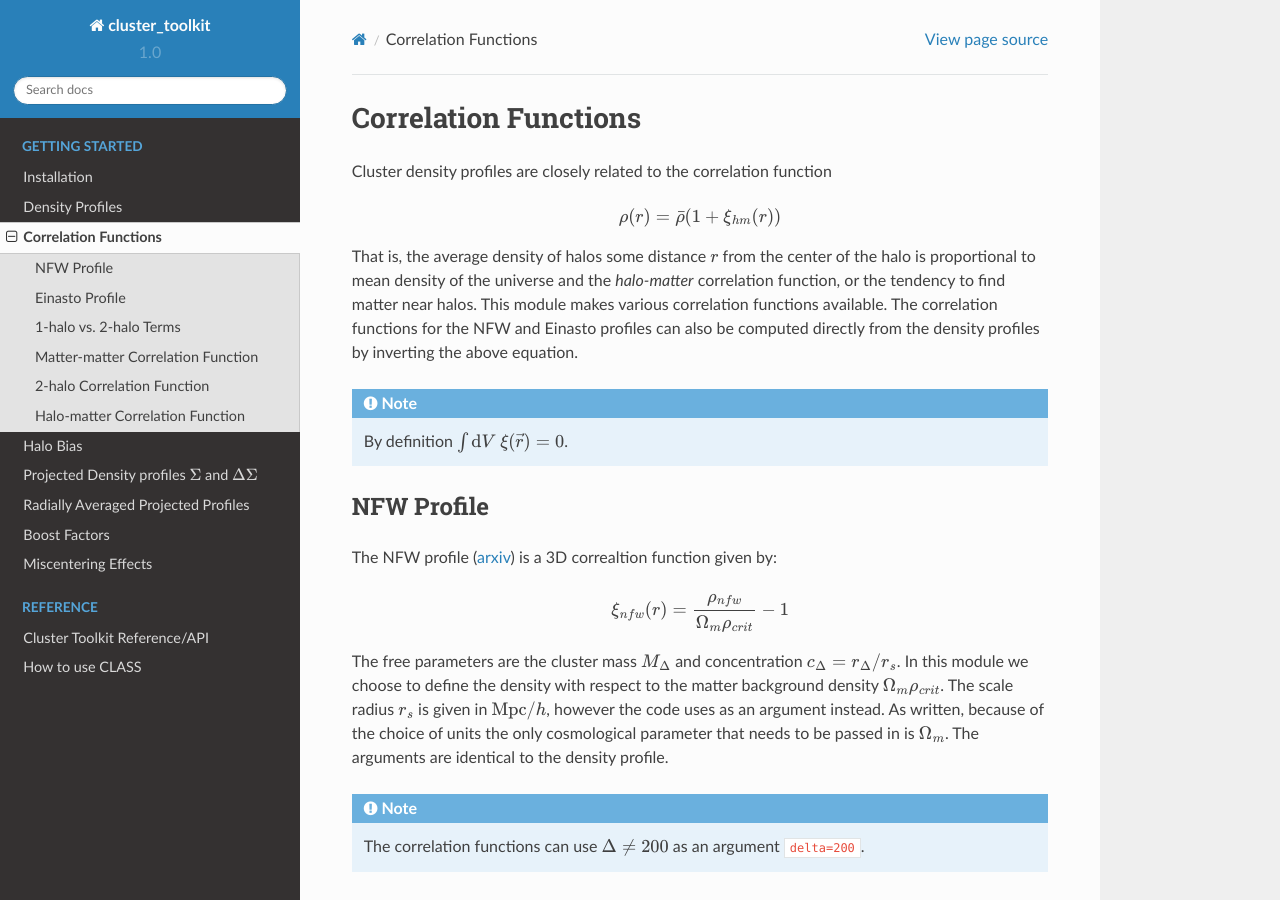
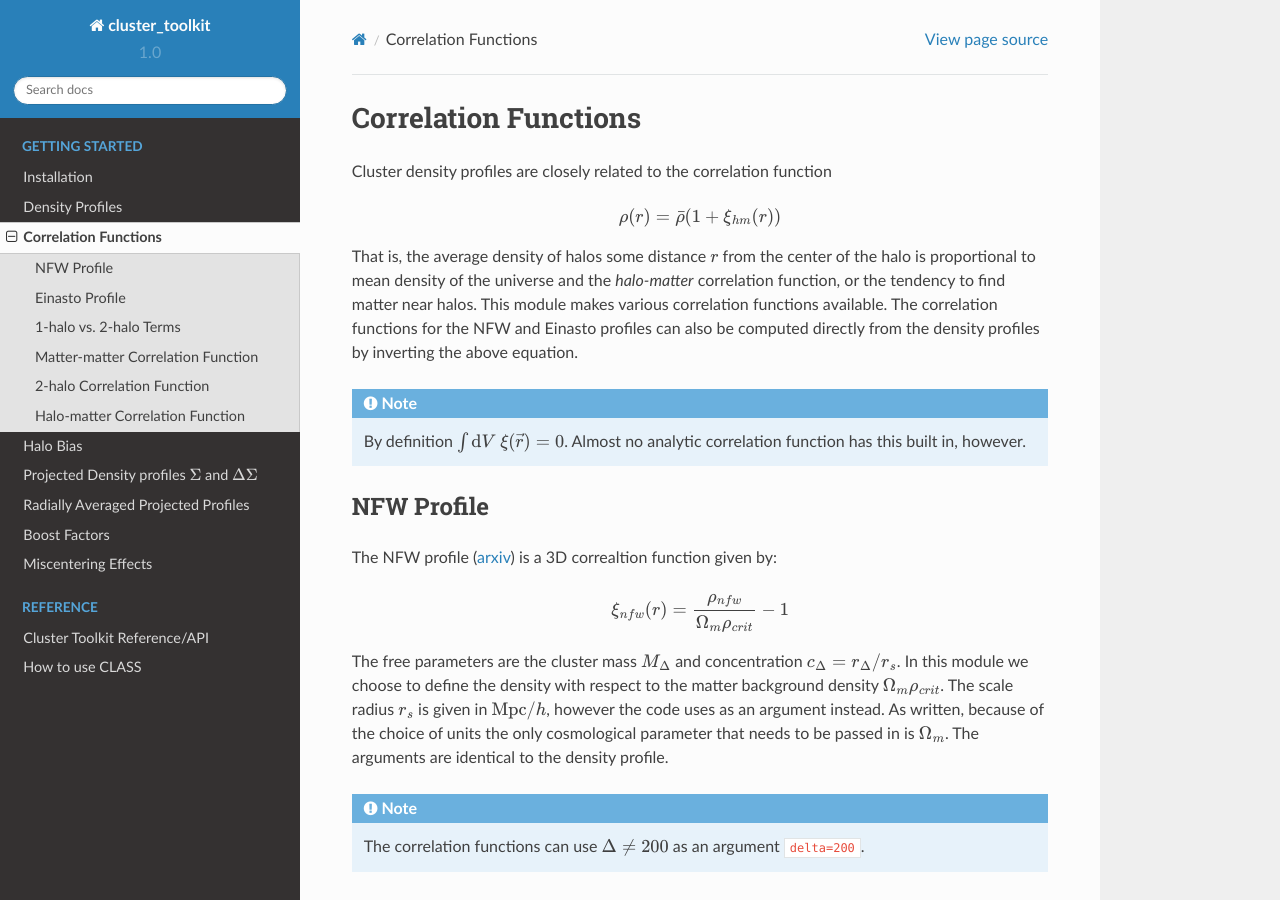
Before and after one commit to tmcclintock/cluster_toolkit, a Sphinx documentation site: the page built from docs/source/correlation_functions.rst, in a window 1280 px wide and 900 px high. Built offline with Sphinx 7.4.7 and the Read the Docs theme 2.0.0, drawn with Linux system fonts in a browser that asks for light colours; some of the changed text lies outside the part shown.

Commit message:
Fixed a typo in the docs.

```diff
--- a/docs/source/correlation_functions.rst
+++ b/docs/source/correlation_functions.rst
@@ -12,7 +12,7 @@ That is, the average density of halos some distance :math:`r` from the center of
 
 .. note::
 
-   By definition :math:`\int {\rm d}V\ \xi(\vec{r}) = 0`.
+   By definition :math:`\int {\rm d}V\ \xi(\vec{r}) = 0`. Almost no analytic correlation function has this built in, however.
 
 NFW Profile
 ===========
@@ -78,7 +78,7 @@ or equivalently
 
 .. math::
 
-   \xi_hm(r >> r_s) = \xi_{2-halo}(r).
+   \xi_{hm}(r >> r_s) = \xi_{2-halo}(r).
 
 The two halo term, as detailed below, should be related to the matter density field and a bias. The specific treatment of this is not unanimously agreed upon.
 
```
